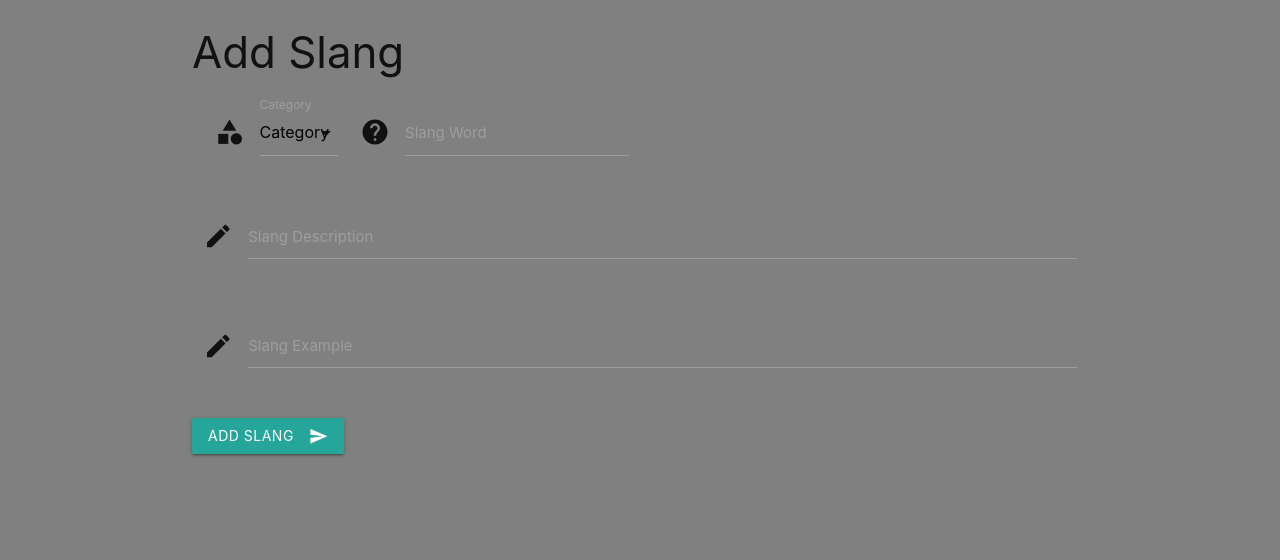
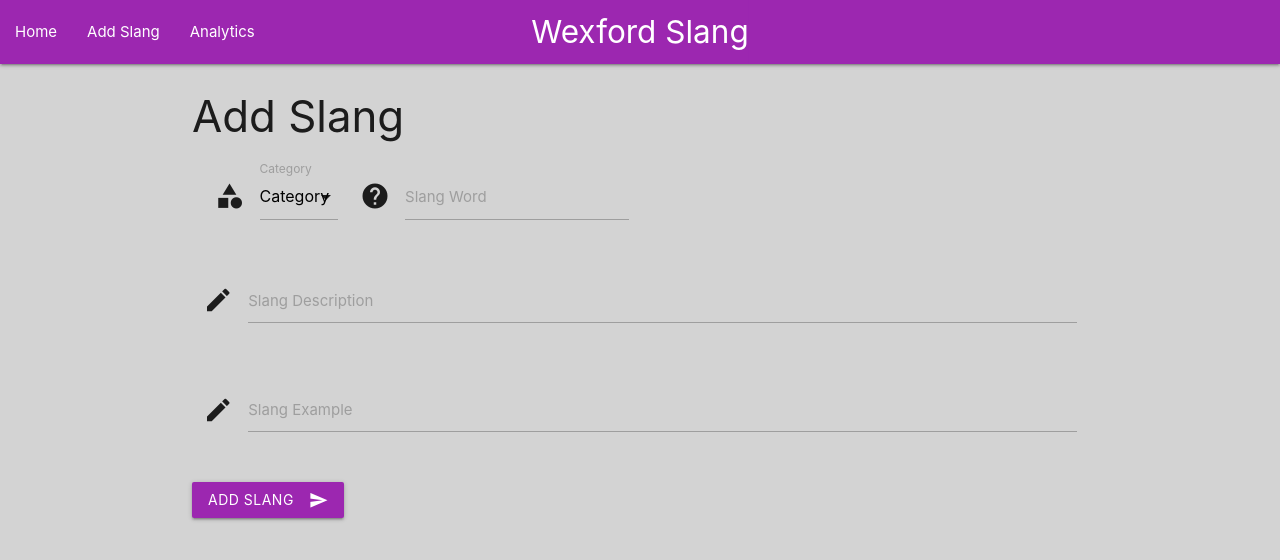
Before and after one commit to Code-Institute-Submissions/Wexford_Dictionary_Project, a Flask app: page /addslang in a window 1280 px wide. Shown: the top 560 px of the page. Run offline with Flask 2, Linux system fonts and the light colour scheme; data that the repository does not hold is empty; some libraries are stand-ins or nearby versions.

Commit message:
added nav bar and some styling

```diff
--- a/static/css/style.css
+++ b/static/css/style.css
@@ -1,5 +1,5 @@
 body {
-    background-color: grey;
+    background-color: lightgrey;
 }
 
 .btn_xsml {
--- a/templates/addslangwords.html
+++ b/templates/addslangwords.html
@@ -33,7 +33,7 @@
             <label for="textarea2">Slang Example</label>
         </div>
       </div>
-<button class="btn waves-effect waves-light" type="submit" name="action">Add Slang
+<button class="btn waves-effect waves-light purple" type="submit" name="action">Add Slang
     <i class="material-icons right">send</i>
   </button>
 
--- a/templates/base.html
+++ b/templates/base.html
@@ -9,6 +9,24 @@
     <link rel="stylesheet" href="{{url_for('static', filename='css/style.css')}}" type="text/css">
 </head>
 <body>
+<header>
+  <nav>
+    <div class="nav-wrapper purple">
+      <a href="#!" class="brand-logo center purple">Wexford Slang</a>
+      <a href="#" data-target="mobile-demo" class="sidenav-trigger"><i class="material-icons">menu</i></a>
+      <ul class="left hide-on-med-and-down purple">
+        <li><a href="{{url_for('getslang')}}">Home</a></li>
+        <li><a href="{{url_for('add_slang')}}">Add Slang</a></li>
+        <li><a href="{{url_for('add_slang')}}">Analytics</a></li>
+      </ul>
+    <ul class="sidenav" id="mobile-demo">
+    <li><a href="sass.html">Sass</a></li>
+    <li><a href="badges.html">Components</a></li>
+    <li><a href="collapsible.html">JavaScript</a></li>
+  </ul>
+    </div>
+  </nav>
+</header>
 <div class="container">
     {% block content %}
     {% endblock %}
@@ -20,6 +38,7 @@
     $('.collapsible').collapsible();
      $('input#input_text, textarea#textarea2').characterCounter();
     $('select').formSelect();
+     $('.sidenav').sidenav();
   });
   </script>
 
--- a/templates/editslangwords.html
+++ b/templates/editslangwords.html
@@ -37,7 +37,7 @@
             <label for="textarea2">Slang Example</label>
         </div>
       </div>
-<button class="btn waves-effect waves-light" type="submit" name="action">Update Slang
+<button class="btn waves-effect waves-light purple" type="submit" name="action">Update Slang
     <i class="material-icons right">send</i>
   </button>
 
```
